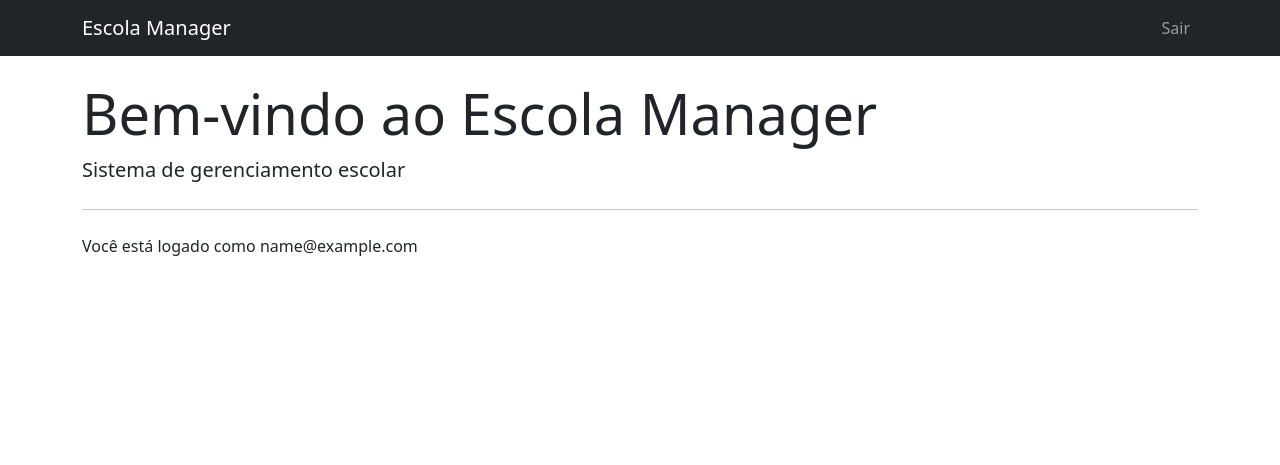
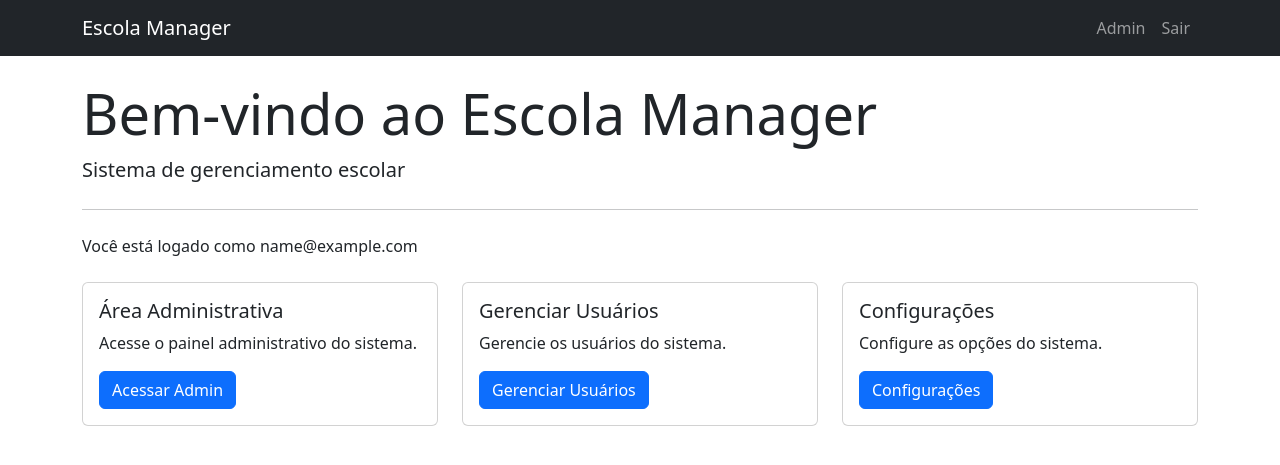
Before and after one commit to renansilva42/school_manager_project, a Django app: page / in a window 1280 px wide. Shown: the top 465 px of the page. Run offline with Django 4.2, Linux system fonts and the light colour scheme; the visitor is signed in with stand-in values (Sample User, id 1); some libraries are stand-ins or nearby versions.

Commit message:
login funcionando em /admin e home.html com links, falta ajustar alguns

```diff
--- a/templates/base.html
+++ b/templates/base.html
@@ -4,7 +4,11 @@
     <meta charset="UTF-8">
     <meta name="viewport" content="width=device-width, initial-scale=1.0">
     <title>Escola Manager</title>
+    <!-- Bootstrap CSS -->
     <link href="https://cdn.jsdelivr.net/npm/bootstrap@5.3.0/dist/css/bootstrap.min.css" rel="stylesheet">
+    <!-- CSS personalizado -->
+    {% load static %}
+    <link href="{% static 'css/style.css' %}" rel="stylesheet">
 </head>
 <body>
     <nav class="navbar navbar-expand-lg navbar-dark bg-dark">
@@ -12,6 +16,7 @@
             <a class="navbar-brand" href="{% url 'home' %}">Escola Manager</a>
             {% if user.is_authenticated %}
             <div class="navbar-nav">
+                <a class="nav-link" href="{% url 'admin:index' %}">Admin</a>
                 <a class="nav-link" href="{% url 'logout' %}">Sair</a>
             </div>
             {% endif %}
@@ -31,6 +36,7 @@
         {% endblock %}
     </div>
 
+    <!-- Bootstrap JS -->
     <script src="https://cdn.jsdelivr.net/npm/bootstrap@5.3.0/dist/js/bootstrap.bundle.min.js"></script>
 </body>
 </html>
--- a/templates/home.html
+++ b/templates/home.html
@@ -6,5 +6,38 @@
     <p class="lead">Sistema de gerenciamento escolar</p>
     <hr class="my-4">
     <p>Você está logado como {{ user.email }}</p>
+
+    <!-- Adicione uma seção de links -->
+    <div class="row mt-4">
+        <div class="col-md-4">
+            <div class="card">
+                <div class="card-body">
+                    <h5 class="card-title">Área Administrativa</h5>
+                    <p class="card-text">Acesse o painel administrativo do sistema.</p>
+                    <a href="{% url 'admin:index' %}" class="btn btn-primary">Acessar Admin</a>
+                </div>
+            </div>
+        </div>
+
+        <div class="col-md-4">
+            <div class="card">
+                <div class="card-body">
+                    <h5 class="card-title">Gerenciar Usuários</h5>
+                    <p class="card-text">Gerencie os usuários do sistema.</p>
+                    <a href="#" class="btn btn-primary">Gerenciar Usuários</a>
+                </div>
+            </div>
+        </div>
+
+        <div class="col-md-4">
+            <div class="card">
+                <div class="card-body">
+                    <h5 class="card-title">Configurações</h5>
+                    <p class="card-text">Configure as opções do sistema.</p>
+                    <a href="#" class="btn btn-primary">Configurações</a>
+                </div>
+            </div>
+        </div>
+    </div>
 </div>
 {% endblock %}
```
